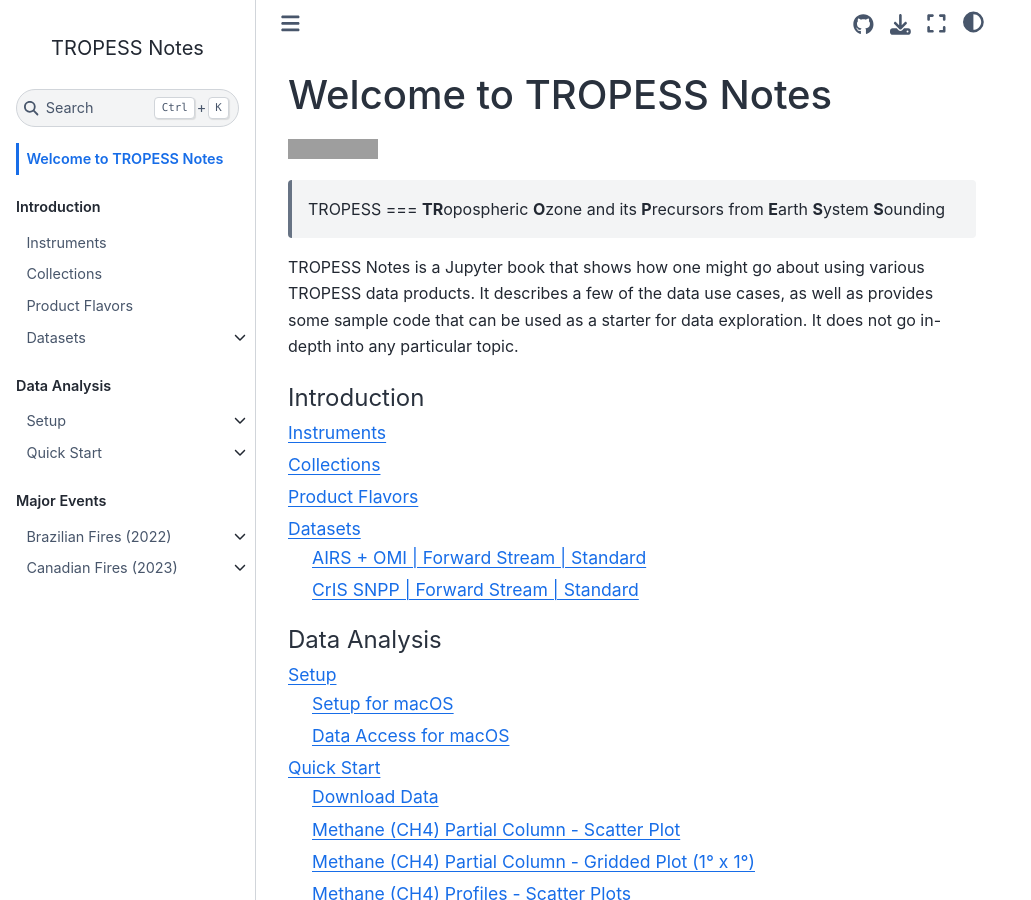
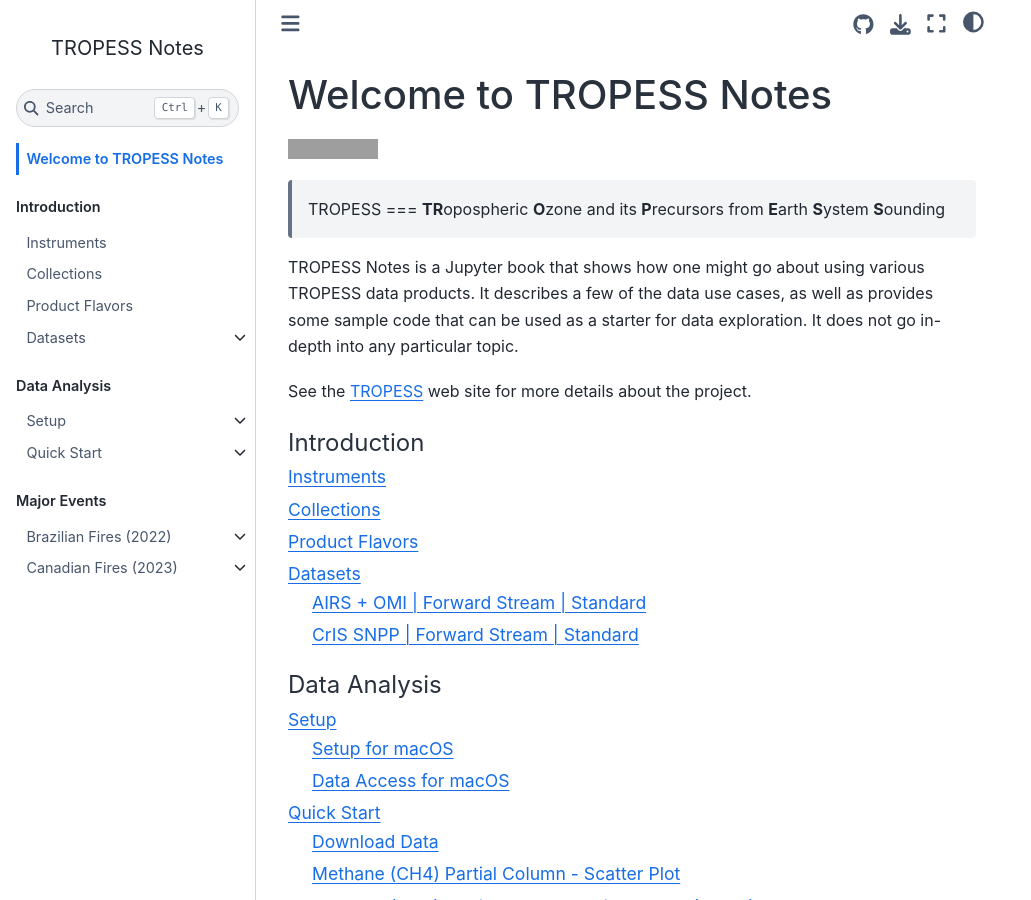
Before and after one commit to swift-earth-science/tropess-notes, a Jupyter Book: the page built from book/index.md, in a window 1280 px wide and 900 px high. Shown: the whole window, without its empty margins (0-1031 px from the left). Built offline with Jupyter Book 1.0.4 settings and Sphinx 7.4.7 and the Sphinx Book theme 1.1.4, drawn with Linux system fonts in a browser that asks for light colours; grey boxes are pictures that could not be loaded.

Commit message:
TROP-5: Add TROPESS web site llink

````diff
--- a/book/index.md
+++ b/book/index.md
@@ -6,5 +6,7 @@
 
 TROPESS Notes is a Jupyter book that shows how one might go about using various TROPESS data products. It describes a few of the data use cases, as well as provides some sample code that can be used as a starter for data exploration. It does not go in-depth into any particular topic.
 
+See the [TROPESS](https://tes.jpl.nasa.gov/tropess/) web site for more details about the project.
+
 ```{tableofcontents}
 ```
````
